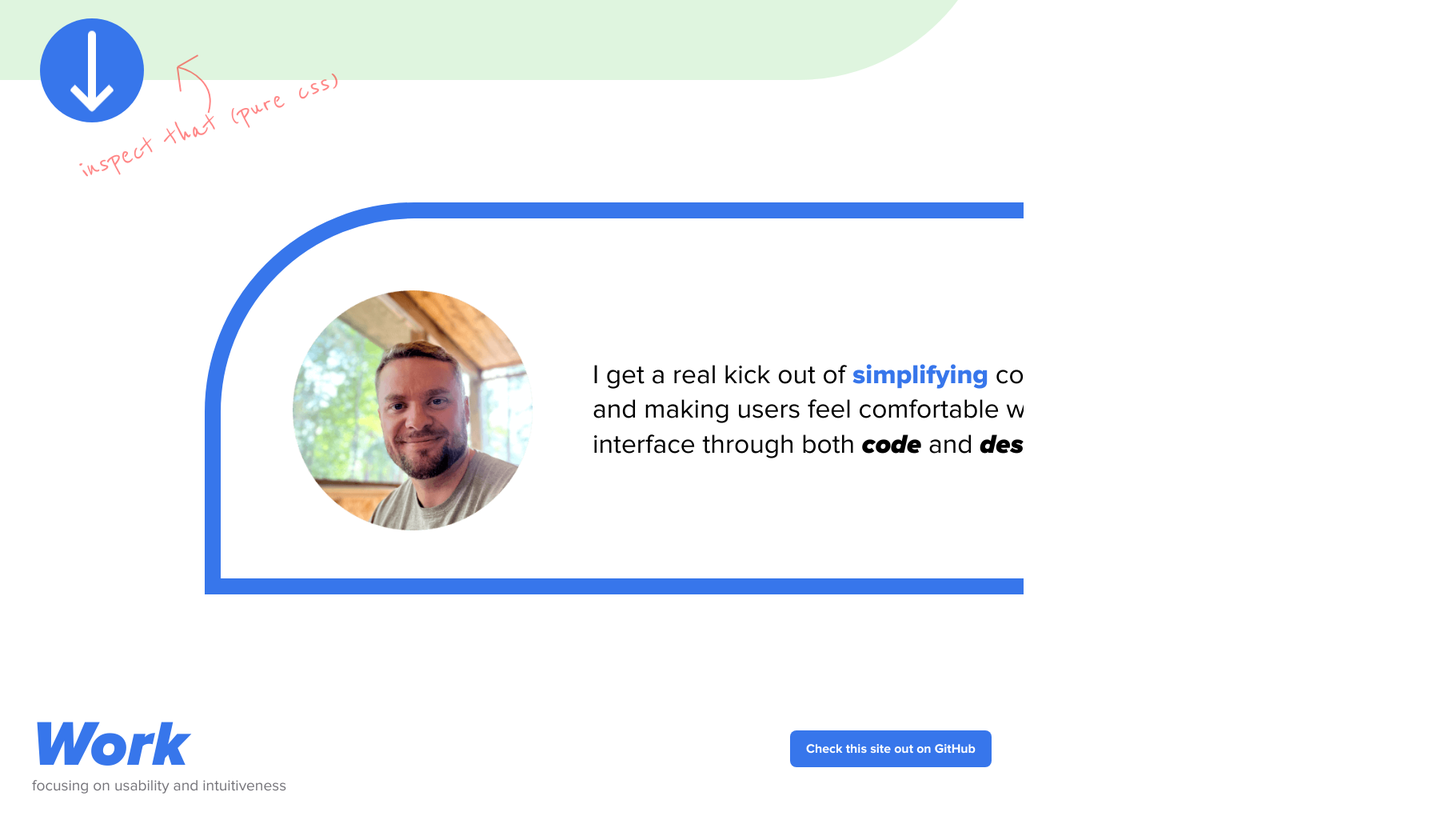
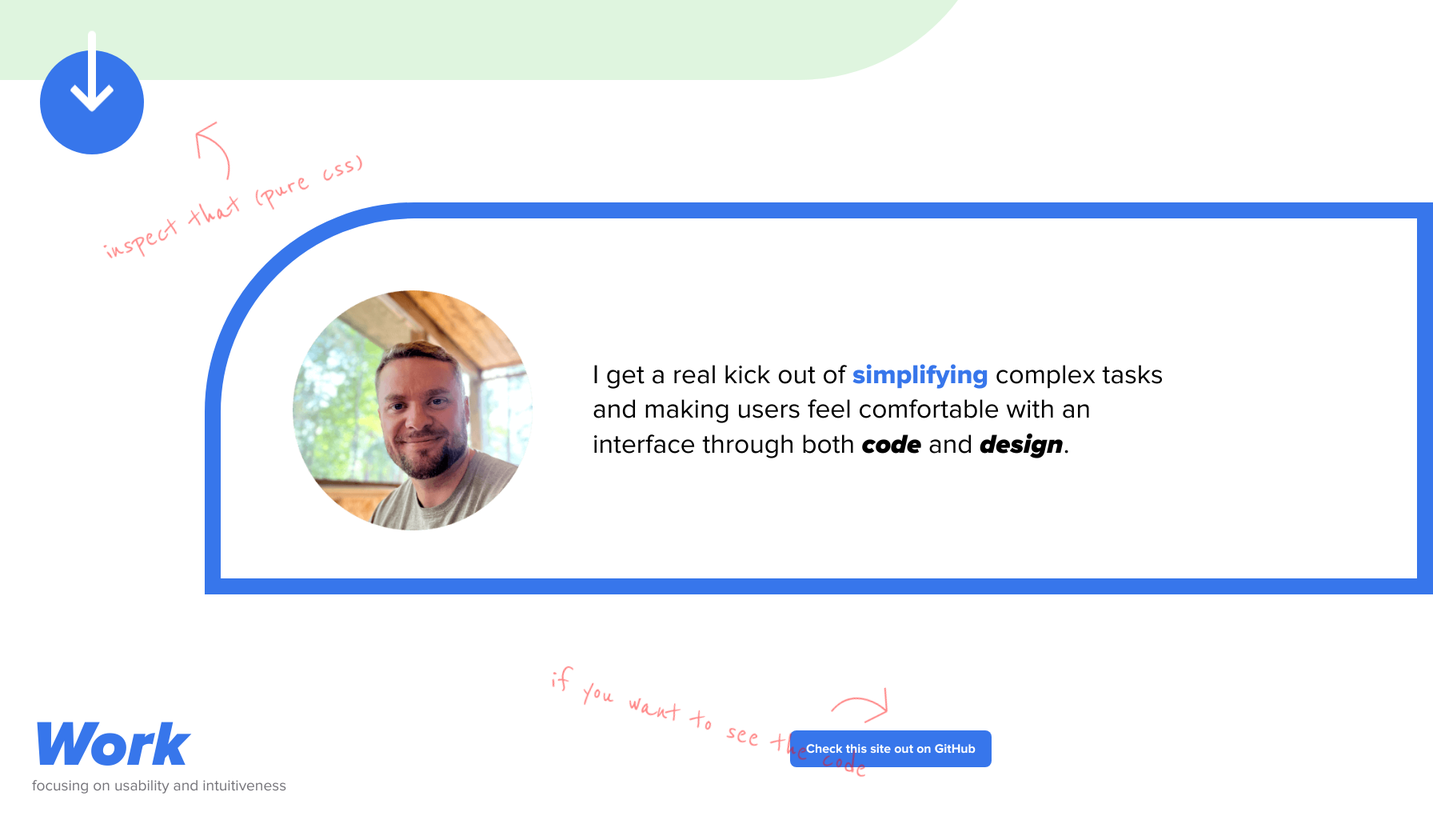
Before and after one commit to morganramsey08/portfolio, a React (Create React App) app: page / in a window 1280 px wide. Shown: the part 640-1690 px from the top of the page at 80% size, 1792 px wide, since content can reach past the window. Built offline with nearby package versions, Linux system fonts and the light colour scheme.

Commit message:
tidy up home page

```diff
--- a/src/App.js
+++ b/src/App.js
@@ -36,11 +36,9 @@ function App() {
   return (
     <div className="App">
       <NavBar visible={visible} insideThePage={insideThePage} />
-      <div className="container">
-        <HomeTownHero />
-        <CurvedBox />
-        <PortfolioWork />
-      </div>
+      <HomeTownHero />
+      <CurvedBox />
+      <PortfolioWork />
       <ContactComponent />
     </div>
   );
--- a/src/components/contact/index.scss
+++ b/src/components/contact/index.scss
@@ -10,7 +10,16 @@
   .contact-wrapper {
     margin: 300px auto 100px;
     padding: 0 40px;
+    position: relative;
     width: 1600px;
+
+    .post-it-note {
+      img {
+        svg {
+          fill: white;
+        }
+      }
+    }
 
     h2 {
       font-family: "proxima_nova_extrabold", Helvetica, Arial, sans-serif;
--- a/src/components/contact/index.tsx
+++ b/src/components/contact/index.tsx
@@ -1,4 +1,5 @@
 import React from "react";
+import PostItNote from "../note/index.tsx";
 import "./index.scss";
 
 const ContactComponent = () => {
@@ -7,6 +8,15 @@ const ContactComponent = () => {
       <div className="contact-wrapper">
         <h2>Want to Hire Me</h2>
         <span className="subtitle">Salary? Contract? Project?</span>
+        <PostItNote
+          alignItems="flex-start"
+          left="50%"
+          noteCopy="I'm open to all of it!"
+          rotate="-14deg"
+          rotateArrow="30deg"
+          top="120px"
+          whiteArrow
+        />
         <div className="contacts">
           <div className="contact">
             <span>/ Contact</span>
--- a/src/components/curved-box/index.scss
+++ b/src/components/curved-box/index.scss
@@ -6,7 +6,6 @@
   border-radius: 262px 0px 0px 0px;
   display: flex;
   justify-content: left;
-  overflow-x: hidden;
   padding: 90px 0 60px 90px;
   position: relative;
   top: 0;
--- a/src/components/down-arrow/index.scss
+++ b/src/components/down-arrow/index.scss
@@ -2,6 +2,10 @@
 
 $bezier: cubic-bezier(0.77, 0, 0.175, 1);
 $anim-timing: 4s;
+
+.down-arrow-component {
+  position: relative;
+}
 
 .arrow {
   animation: slideDown $anim-timing $bezier forwards infinite normal;
@@ -50,7 +54,7 @@ $anim-timing: 4s;
   height: 130px;
   margin-left: 50px;
   position: relative;
-  top: -100px;
+  top: -60px;
   width: 130px;
   z-index: 1;
 }
--- a/src/components/down-arrow/index.tsx
+++ b/src/components/down-arrow/index.tsx
@@ -1,4 +1,5 @@
 import React from "react";
+import PostItNote from "../note/index.tsx";
 import "./index.scss";
 
 const DownArrow = () => {
@@ -6,6 +7,14 @@ const DownArrow = () => {
     <div className="down-arrow-component">
       <div className="arrow" />
       <div className="circle" />
+      <PostItNote
+        red
+        noteCopy="inspect that (pure css)"
+        left="107px"
+        bottom="-30px"
+        rotate="-20deg"
+        rotateArrow="30deg"
+      />
     </div>
   );
 };
--- a/src/components/hometown-hero/index.tsx
+++ b/src/components/hometown-hero/index.tsx
@@ -1,6 +1,5 @@
 import React from "react";
 import DownArrow from "../down-arrow/index.tsx";
-import PostItNote from "../note/index.tsx";
 import "./index.scss";
 
 const stats = [
@@ -29,14 +28,6 @@ const HomeTownHero = () => {
         </div>
       </div>
       <DownArrow />
-      <PostItNote
-        red
-        noteCopy="inspect that (pure css)"
-        left="80px"
-        bottom="-20px"
-        rotate="-20deg"
-        rotateArrow="30deg"
-      />
     </div>
   );
 };
--- a/src/components/note/index.scss
+++ b/src/components/note/index.scss
@@ -9,12 +9,25 @@
   flex-direction: column;
   justify-content: center;
   align-items: center;
+  z-index: 5;
 
   &.red {
     color: $red;
   }
 
-  img {
+  svg {
     display: flex;
+    margin-bottom: 20px;
+
+    &.whiteArrow {
+      path {
+        stroke: white;
+        stroke-opacity: 1;
+      }
+    }
+
+    &.reverseArrow {
+      transform: scaleX(-1);
+    }
   }
 }
--- a/src/components/note/index.tsx
+++ b/src/components/note/index.tsx
@@ -1,28 +1,33 @@
 import React from "react";
 import classnames from "classnames";
-import arrow from "../../img/hand-drawn-arrow.svg";
 import "./index.scss";
 
 interface noteProps {
-  red: boolean;
-  noteCopy: string;
-  top: string;
-  right: string;
-  bottom: string;
-  left: string;
-  rotate: string;
-  rotateArrow: string;
+  alignItems?: string;
+  red?: boolean;
+  noteCopy?: string;
+  top?: string;
+  right?: string;
+  bottom?: string;
+  left?: string;
+  reverseArrow?: boolean;
+  rotate?: string;
+  rotateArrow?: string;
+  whiteArrow?: boolean;
 }
 
 const PostItNote = ({
+  alignItems,
   red,
   noteCopy,
   top,
   right,
   bottom,
   left,
+  reverseArrow,
   rotate,
   rotateArrow,
+  whiteArrow,
 }: noteProps) => {
   return (
     <div
@@ -35,13 +40,27 @@ const PostItNote = ({
         bottom: `${bottom}`,
         left: `${left}`,
         rotate: `${rotate}`,
+        alignItems: `${alignItems}`,
       }}
     >
-      <img
-        src={arrow}
+      <svg
+        className={classnames({
+          reverseArrow: reverseArrow,
+          whiteArrow: whiteArrow,
+        })}
         style={{ rotate: `${rotateArrow}` }}
-        alt="Check out this css"
-      />
+        width="51"
+        height="71"
+        fill="none"
+        xmlns="http://www.w3.org/2000/svg"
+      >
+        <path
+          d="M1.268 20.468c17.762.718 52.246 11.637 48.085 49.57M1.268 20.467L24 1.5M1.268 20.468l9.32 29.445"
+          stroke="red"
+          stroke-opacity=".47"
+          stroke-width="2"
+        />
+      </svg>
       {noteCopy}
     </div>
   );
--- a/src/components/work/index.scss
+++ b/src/components/work/index.scss
@@ -24,6 +24,7 @@
 
     .code-cta {
       margin-top: 20px;
+      position: relative;
       text-align: right;
     }
   }
--- a/src/components/work/index.tsx
+++ b/src/components/work/index.tsx
@@ -1,4 +1,5 @@
 import React from "react";
+import PostItNote from "../note/index.tsx";
 import { Portfolio } from "./data.js";
 import "./index.scss";
 
@@ -13,6 +14,16 @@ const PortfolioWork = () => {
           </span>
         </div>
         <div className="code-cta">
+          <PostItNote
+            alignItems="flex-end"
+            red
+            noteCopy="if you want to see the code"
+            left="54px"
+            bottom="122px"
+            rotate="16deg"
+            rotateArrow="30deg"
+            reverseArrow
+          />
           <a
             href="https://github.com/morganramsey08/portfolio"
             className="button primary"
--- a/src/styles/_reset.scss
+++ b/src/styles/_reset.scss
@@ -77,6 +77,7 @@ main {
 
 body {
   line-height: 1;
+  overflow-x: hidden;
 }
 
 ol,
```
Also changed, not shown: src/img/hand-drawn-arrow.svg.
